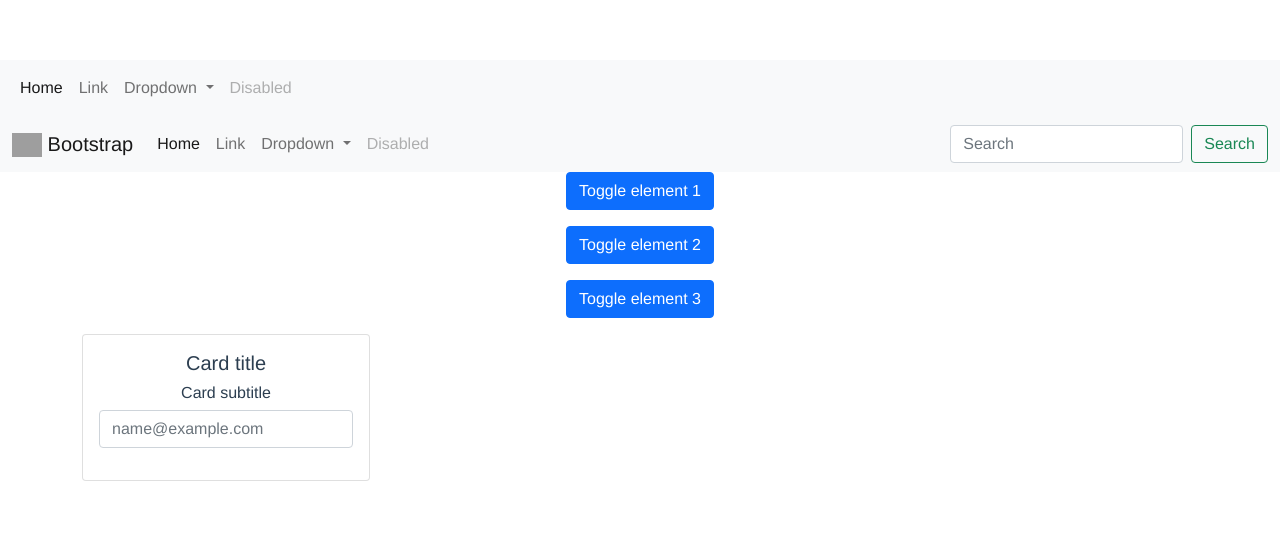
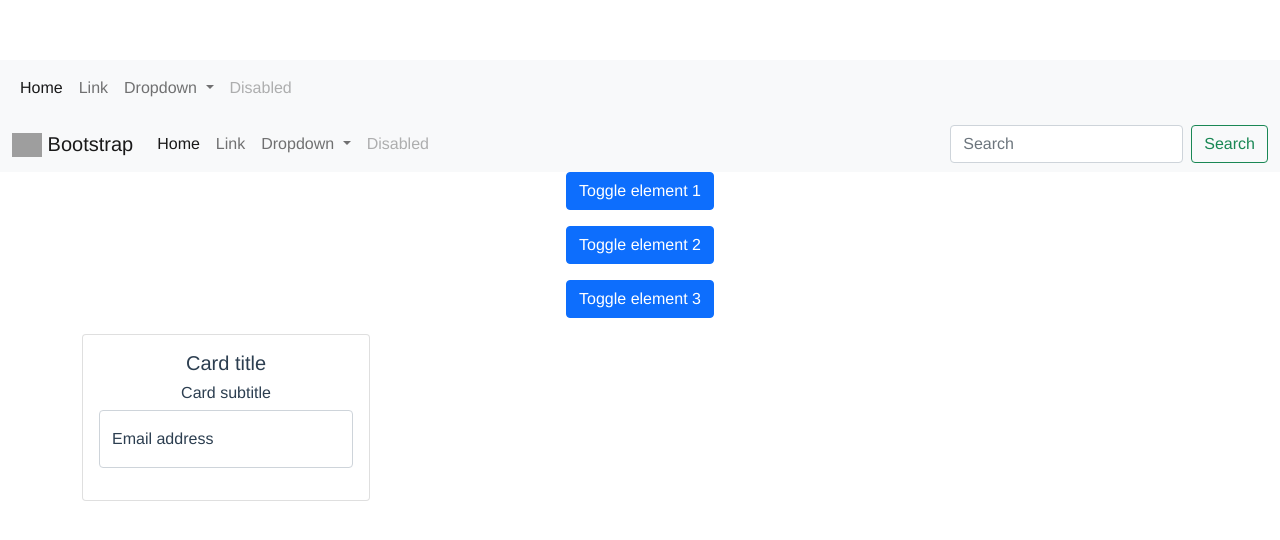
Before and after one commit to forbelieveme/laika-test-view, a Vue app: page / in a window 1280 px wide. Shown: the top 540 px of the page. Built offline with nearby package versions, Linux system fonts and the light colour scheme; grey boxes are pictures that could not be loaded.

Commit message:
Cambia la plantilla de inscripcion de correo por un floating form

```diff
--- a/src/components/Footer.vue
+++ b/src/components/Footer.vue
@@ -68,13 +68,14 @@
       <div class="card-body">
         <h5 class="card-title">Card title</h5>
         <h6 class="card-title">Card subtitle</h6>
-        <div class="mb-3">
+        <div class="form-floating mb-3">
           <input
             type="email"
             class="form-control"
-            id="exampleFormControlInput1"
+            id="floatingInput"
             placeholder="name@example.com"
           />
+          <label for="floatingInput">Email address</label>
         </div>
       </div>
     </div>
```
